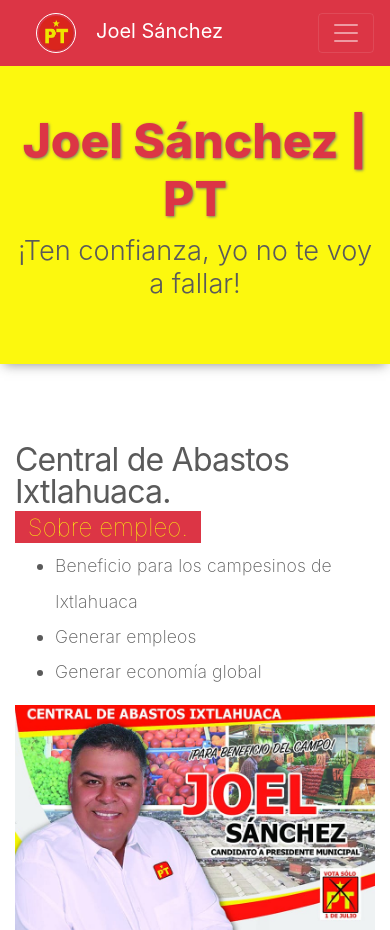
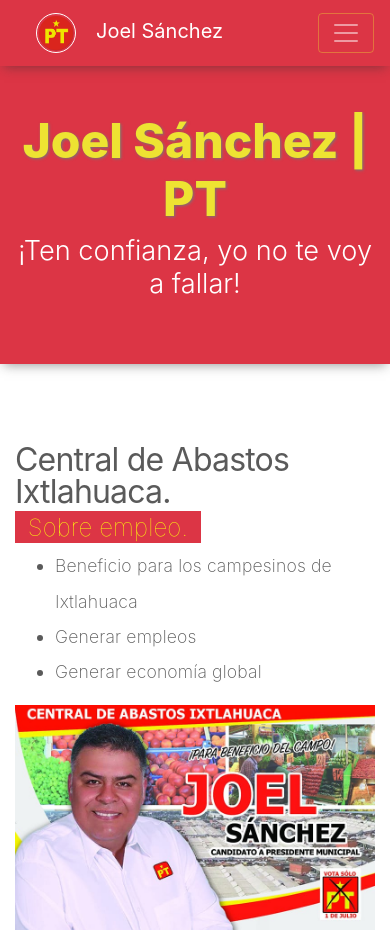
Before and after one commit to xaz89/joel-sanchez, a plain HTML site: page index.html in a window 390 px wide. Shown: the top 930 px of the page. Drawn offline with nearby package versions, Linux system fonts and the light colour scheme.

Commit message:
round 2 - color rojo

```diff
--- a/css/carousel.css
+++ b/css/carousel.css
@@ -142,7 +142,7 @@ hr {
 
 .titulo {
   width: 100%;
-  background: #fcf80e;
+  background: #dc3545;
   -webkit-box-shadow: 0px 5px 11px -4px rgba(50, 50, 50, 0.5);
   -moz-box-shadow:    0px 5px 11px -4px rgba(50, 50, 50, 0.5);
   box-shadow:         0px 5px 11px -4px rgba(50, 50, 50, 0.5);
@@ -151,7 +151,7 @@ hr {
 .titulo h1 {
   padding-top: 4rem;
   font-size: 3rem;
-  color: #DC3545  !important;
+  color: #eee332!important;
   text-shadow: 1px 1px 3px rgb(118, 118, 118)  ;
   border-radius: 5px;
   font-weight: 800;
@@ -162,5 +162,18 @@ hr {
   font-size: 1.7rem;
   font-weight: 300;
   padding-bottom: 4rem;
+  color: #fff!important;
 
 }
+
+.navbar {
+  -webkit-box-shadow: 0px 5px 11px -4px rgba(50, 50, 50, 0.5);
+  -moz-box-shadow:    0px 5px 11px -4px rgba(50, 50, 50, 0.5);
+  box-shadow:         0px 5px 11px -4px rgba(50, 50, 50, 0.5);
+
+}
+
+.navbar-dark .navbar-toggler {
+  color: rgb(238, 227, 50);
+  border-color: rgba(238, 227, 50, 0.36);
+}
```
